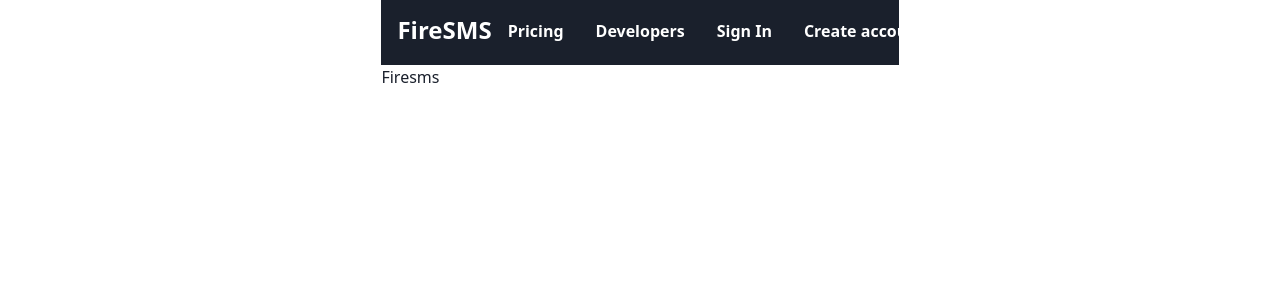
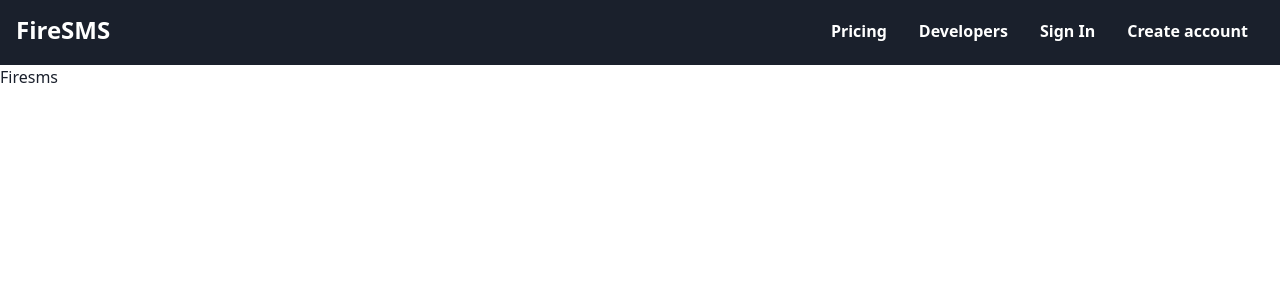
Before and after one commit to africacodeacademy/FireSMS-Frontend, a React (Create React App) app: page / in a window 1280 px wide. Shown: the top 300 px of the page. Built offline with nearby package versions, Linux system fonts and the light colour scheme.

Commit message:
commit app test

```diff
--- a/src/App.tsx
+++ b/src/App.tsx
@@ -1,12 +1,12 @@
-import { Text, Container } from "@chakra-ui/react";
+import { Text } from "@chakra-ui/react";
 import NavHeader from "./Components/Navigation/NavHeader";
 
 function App() {
   return (
-    <Container>
+    <div>
       <NavHeader />
       <Text noOfLines={[1, 2, 3]}>Firesms</Text>
-    </Container>
+    </div>
   );
 }
 export default App;
```
Also changed, not shown: 1 other file (tests, documents, lock files or other folders).
